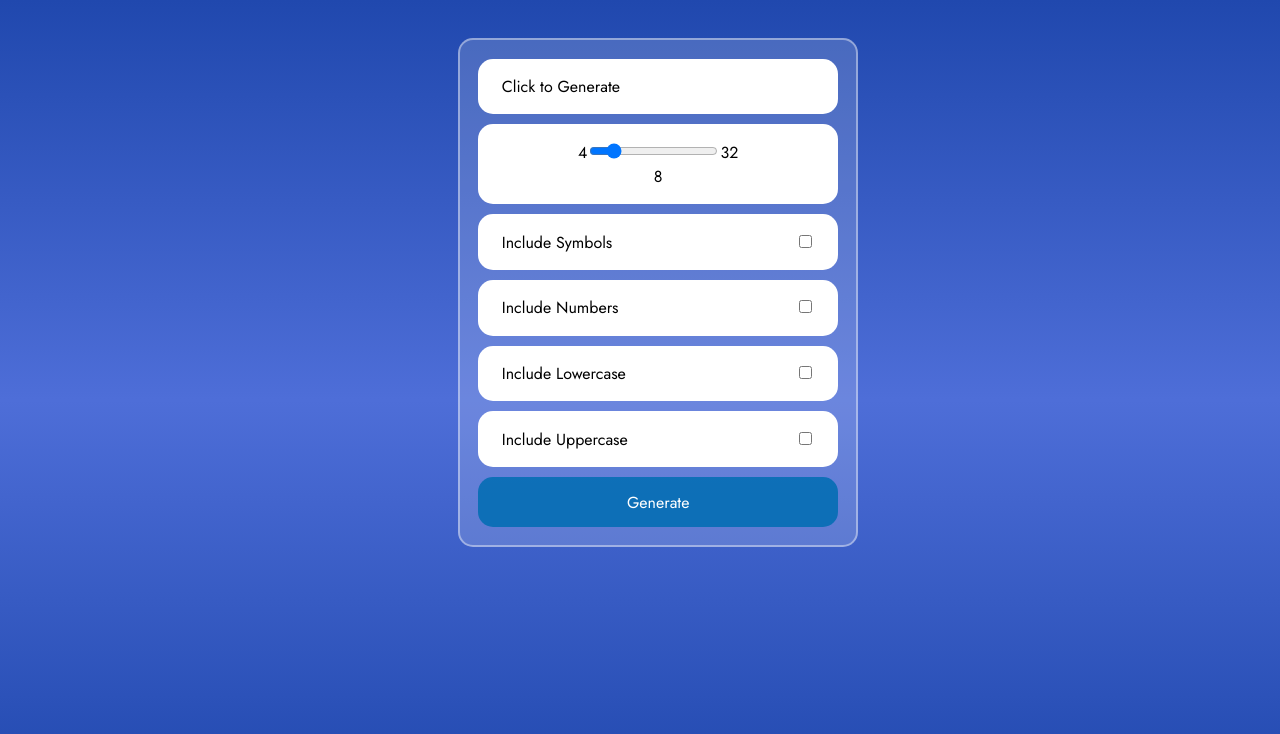
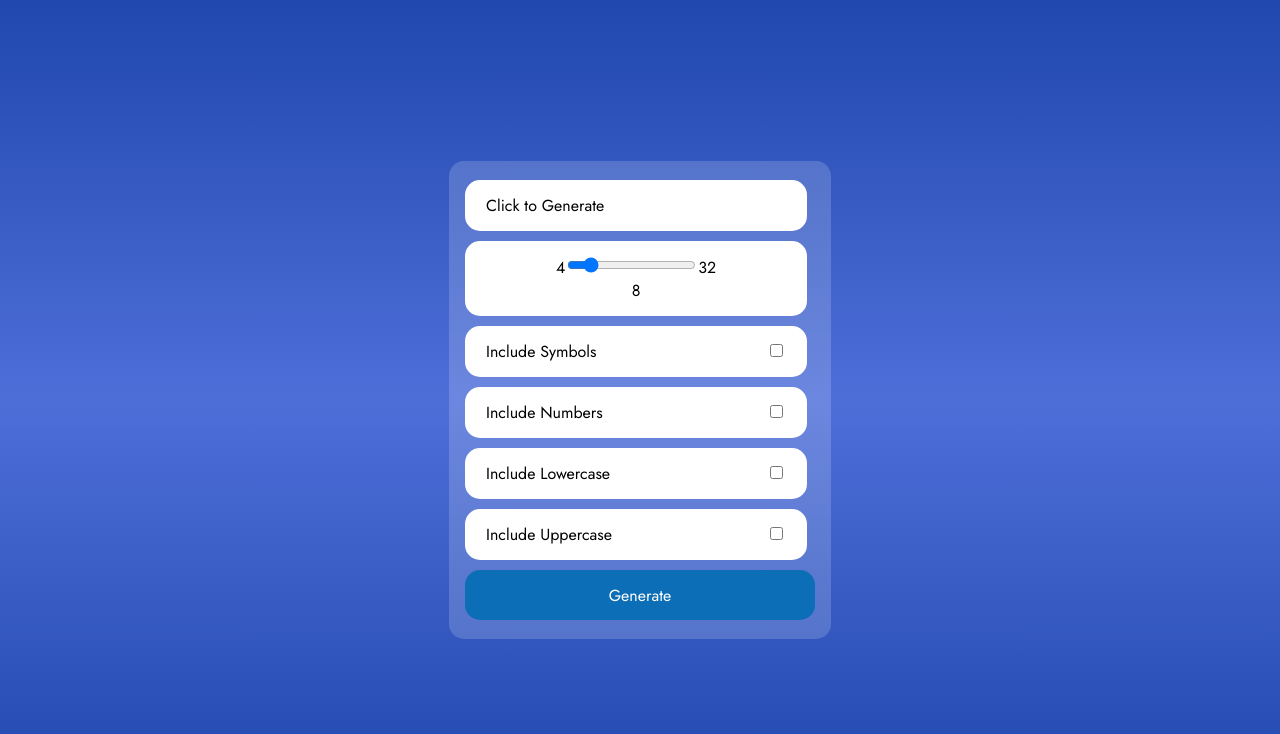
Before and after one commit to kartikey-vaghasiya/password-generator, a plain HTML site: page index.html in a window 1280 px wide. Drawn offline with Linux system fonts and the light colour scheme.

Commit message:
Update style.css
Solve alignment problem

```diff
--- a/style.css
+++ b/style.css
@@ -1,7 +1,7 @@
 @import url('https://fonts.googleapis.com/css2?family=Jost:wght@200;400&display=swap');
 
 html {
-    height: 100%;
+    box-sizing: border-box;
 }
 
 body {
@@ -22,30 +22,31 @@ body {
 .container {
 
     /* SETTING MARGIN PADDING */
-    margin: 0% auto;
-    padding: 3% 0%;
+    margin-inline: auto;
+    width: 100vw;
+    height: 100vh;
 
-    /* FLEX */
-    display: flex;
+    display: grid;
+    align-content: center;
     justify-content: center;
-    align-items: center;
+    padding: 0%;
 
 }
 
 .box {
 
     /* SETTING MARGIN PADDING HEIGHT WIDTH */
-    padding: 5% 5%;
-    height: auto;
-    width: 360px;
+    padding: 5% 1rem;
 
+    min-width: 350px;
     /* BACKGROUND FONT COLOR */
-    border: 2px solid rgba(255, 255, 255, 0.406);
+    border: 0px solid rgba(255, 255, 255, 0.406);
     background-color: rgba(255, 255, 255, 0.167);
     border-radius: 15px;
 
     /* FLEX */
     display: flex;
+    align-content: center;
     flex-direction: column;
     gap: 10px;
 
@@ -61,8 +62,9 @@ body {
     /* MARGIN PADDING */
     padding: 4% 6%;
 
+    width: 300px;
     /* BACKGROUND FONT COLOR */
-    border: 2px solid rgba(255, 255, 255, 0.406);
+    border: 0px solid rgba(255, 255, 255, 0.406);
     background-color: rgb(255, 255, 255);
     border-radius: 15px;
 }
```
